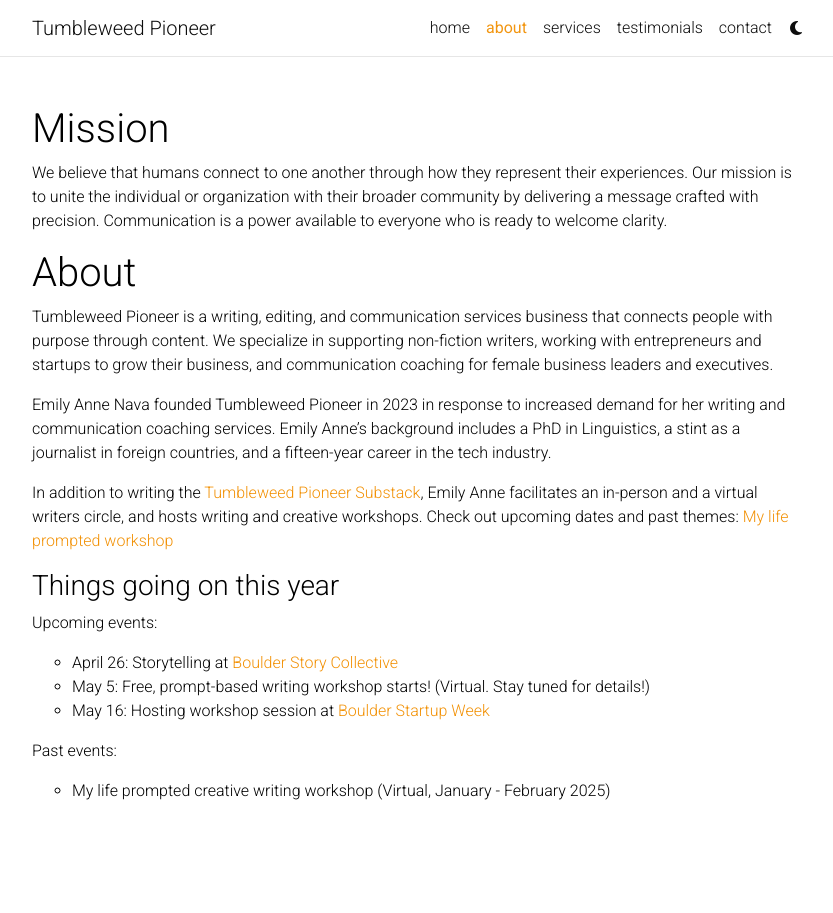
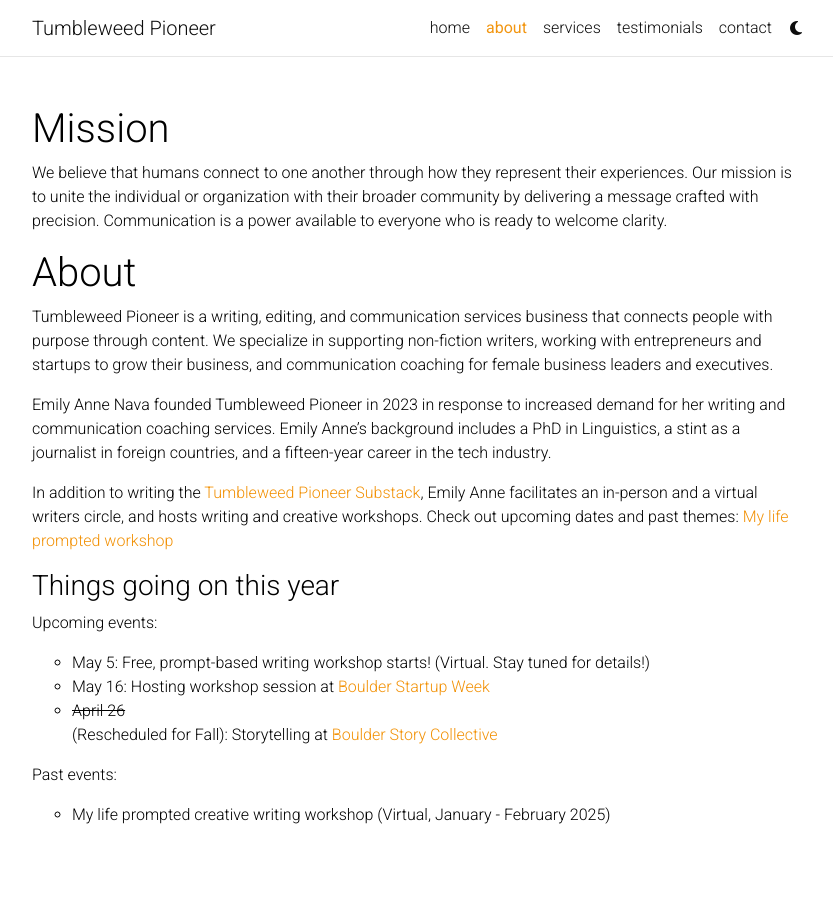
Before and after one commit to kndl/tumbleweed-pioneer, a Jekyll site: the page built from _pages/about.md, in a window 1280 px wide. Shown: the whole page, without its empty margins (223-1056 px from the left). Built offline with Jekyll 4.4.1, drawn with Linux system fonts in a browser that asks for light colours; a style sheet for code colours, icons or effects is not loaded.

Commit message:
Update about.md
Changed date on Story Collective

```diff
--- a/_pages/about.md
+++ b/_pages/about.md
@@ -19,9 +19,10 @@
 ### Things going on this year
 
 Upcoming events:
-- April 26: Storytelling at [Boulder Story Collective](https://storycollective.org/)
 - May 5: Free, prompt-based writing workshop starts! (Virtual. Stay tuned for details!)
 - May 16: Hosting workshop session at [Boulder Startup Week](https://boulderstartupweek.com/)
+- <s>April 26</s> (Rescheduled for Fall): Storytelling at [Boulder Story Collective](https://storycollective.org/)
+
 
 Past events:
 - My life prompted creative writing workshop (Virtual, January - February 2025)
```
